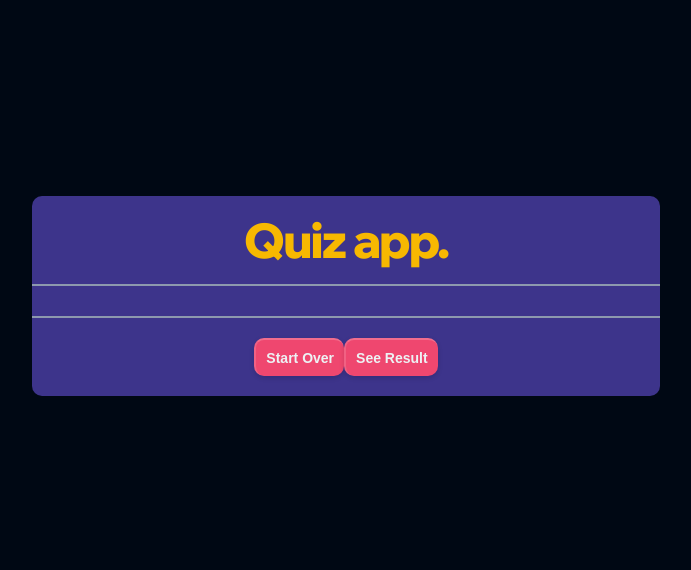
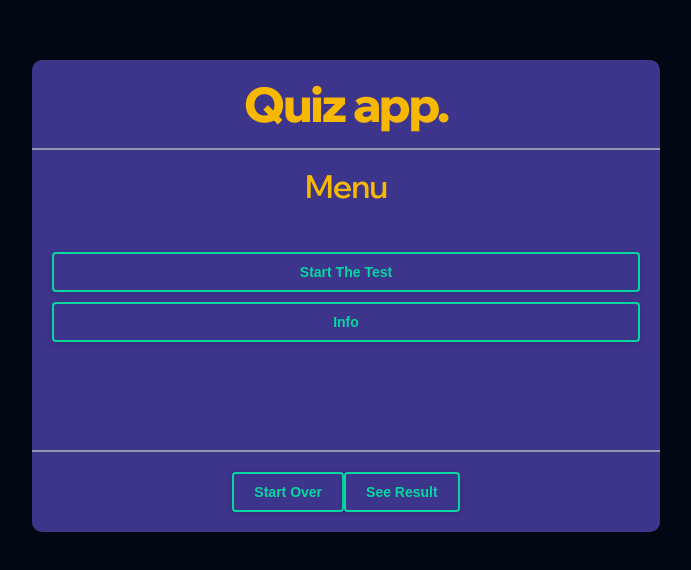
Before and after one commit to Mahyarnafisi/Quiz-app-Project, a website: page index.html in a window 1280 px wide. Shown: the part 104-674 px from the top of the page, without its empty margins (294-985 px from the left). Drawn offline with Linux system fonts and the light colour scheme.

Commit message:
added head/body/footer and their substances

```diff
--- a/index.html
+++ b/index.html
@@ -7,6 +7,8 @@
     <link rel="stylesheet" href="css/style.css" />
     <link rel="preconnect" href="https://fonts.googleapis.com" />
     <link rel="preconnect" href="https://fonts.gstatic.com" crossorigin />
+    <link rel="stylesheet" href="https://cdnjs.cloudflare.com/ajax/libs/font-awesome/6.4.0/css/all.min.css" />
+
     <link href="https://fonts.googleapis.com/css2?family=Wix+Madefor+Display:wght@400;500;600;700;800&display=swap" rel="stylesheet" />
     <script src="app.js" defer></script>
     <title>Quiz App</title>
@@ -20,10 +22,20 @@
         </div>
         <!-- body -->
         <div class="body">
-          <div class="body__menu"></div>
-          <div class="body__quiz"></div>
-          <div class="body__result"></div>
-          <div class="body__detail"></div>
+          <!-- menu -->
+          <div class="body__menu body-style">
+            <h2 class="menu__title">Menu</h2>
+            <button class="btn menu__btn--start">Start the test</button>
+            <button class="btn menu__btn--info">info</button>
+          </div>
+
+          <!-- Quiz -->
+          <div class="body__quiz no-display">quiz</div>
+
+          <!-- Result -->
+          <div class="body__result no-display">result</div>
+          <!-- Detail -->
+          <div class="body__detail no-display">detail</div>
         </div>
         <!-- footer -->
         <div class="footer">
--- a/sass/main.scss
+++ b/sass/main.scss
@@ -45,16 +45,16 @@ button {
   justify-content: center;
   border: none;
   outline: none;
-  padding: 1rem;
-  border-radius: 1rem;
-  background-color: var(--color-primary-3);
+  padding: 1rem 2rem;
+  border-radius: 0.4rem;
+  background-color: var(--color-secondary-3);
   font-size: 1.4rem;
   font-weight: 600;
-  color: var(--color-white);
-  border-top: 2px solid #ffffff35;
-  border-left: 2px solid #ffffff25;
+  color: #06d6a0;
+  border: 2px solid #06d6a0;
   text-transform: capitalize;
   box-shadow: 0 0.2rem 0.5rem #00081425;
+  cursor: pointer;
 }
 
 h1 {
@@ -97,7 +97,7 @@ p {
 
 .app {
   width: 50%;
-  height: 20rem;
+  height: min-content;
   background-color: var(--color-secondary-3);
   border-radius: 1rem;
   display: flex;
@@ -106,6 +106,8 @@ p {
   align-items: center;
 }
 // !--------------------------------------------//
+
+// !Head Section ---------------------------------------------//
 .head {
   width: 100%;
   height: min-content;
@@ -117,13 +119,59 @@ p {
   border-bottom: 2px solid var(--color-gray);
 }
 
+// !Body Section---------------------------------------------//
 .body {
   display: flex;
   align-items: stretch;
   justify-content: center;
   width: 100%;
+  height: 30rem;
+  align-self: stretch;
+
+  &__menu {
+    display: flex;
+    align-items: stretch;
+    justify-content: flex-start;
+    flex-direction: column;
+    gap: 1rem;
+
+    .menu__title {
+      align-self: center;
+      margin-bottom: 4rem;
+    }
+
+    .menu__btn--start {
+    }
+
+    .menu__btn-info {
+    }
+  }
+
+  &__quiz {
+  }
+
+  &__result {
+  }
+
+  &__detail {
+  }
 }
 
+.body-style {
+  width: 100%;
+  height: auto;
+  padding: 2rem;
+
+  &::-webkit-scrollbar {
+    background-color: var(--color-gray);
+    width: 5px;
+  }
+  &::-webkit-scrollbar-thumb {
+    background-color: var(--color-secondary-1);
+  }
+}
+
+// !Footer Section-------------------------------------------//
 .footer {
   width: 100%;
   height: min-content;
@@ -134,3 +182,12 @@ p {
   justify-content: center;
   border-top: 2px solid var(--color-gray);
 }
+
+// !function classes--------------------------------------//
+.display {
+  display: flex;
+}
+
+.no-display {
+  display: none;
+}
```
Also changed, not shown: css/style.css, 1 other file.
